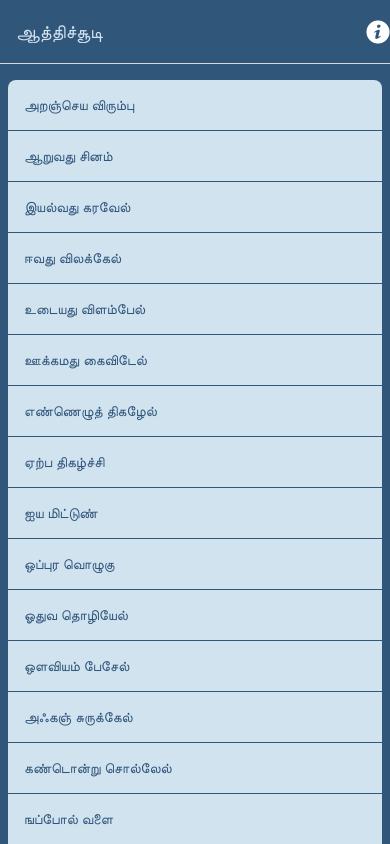
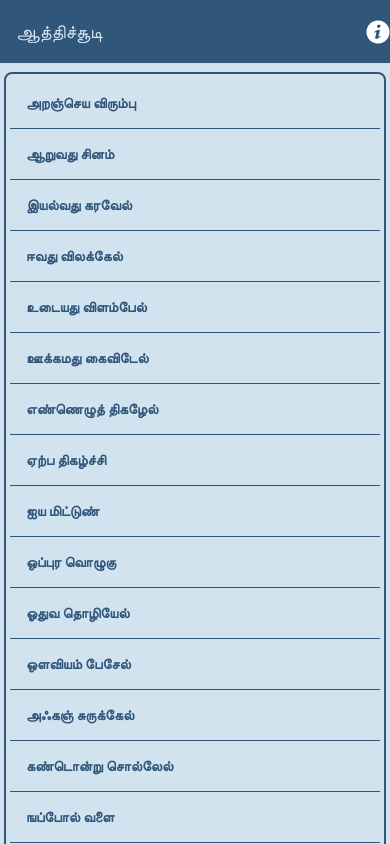
Before and after one commit to nibaji/aathichoodi-app, a React Native app: screen /PoemsList in a window 390 px wide. Shown: the top 844 px of the page. Built offline with nearby package versions, Linux system fonts and the light colour scheme.

Commit message:
style improvement and pressable fix

```diff
--- a/src/Components/InfoButton.tsx
+++ b/src/Components/InfoButton.tsx
@@ -16,9 +16,7 @@ export default function InfoButton() {
 
   return (
     <>
-      <Pressable
-        android_ripple={{radius: 10, foreground: true}}
-        onPress={onPressInfoHandle}>
+      <Pressable android_ripple={{radius: 10}} onPress={onPressInfoHandle}>
         <Entypo name="info-with-circle" size={24} color="white" />
       </Pressable>
       <InfoModal />
--- a/src/Components/InfoModal.tsx
+++ b/src/Components/InfoModal.tsx
@@ -59,14 +59,14 @@ const InfoModal = () => {
           {/* About App */}
           <Text style={styles.creditsTitleText}>App Author</Text>
           <Pressable
-            android_ripple={{radius: 80}}
+            android_ripple={{radius: 80, foreground: false}}
             onPress={async () => await Linking.openURL('https:nibaji.xyz')}>
             <Text style={styles.linkText}>Nidhun Balaji T R (nibaji)</Text>
           </Pressable>
 
           <Text style={styles.creditsTitleText}>App Source</Text>
           <Pressable
-            android_ripple={{radius: 16}}
+            android_ripple={{radius: 16, foreground: false}}
             onPress={async () =>
               await Linking.openURL('https:github.com/nibaji/aathichoodi-app')
             }>
@@ -74,7 +74,7 @@ const InfoModal = () => {
           </Pressable>
 
           <Pressable
-            android_ripple={{radius: 28}}
+            android_ripple={{radius: 28, foreground: false}}
             style={styles.okButton}
             onPress={() => dispatch(changeAppInfoVisibility())}>
             <Text style={styles.textStyle}>OKAY</Text>
@@ -132,6 +132,7 @@ const styles = StyleSheet.create({
     marginBottom: 16,
     borderBottomColor: AppColor.primary,
     borderBottomWidth: 0.5,
+    fontWeight: 'bold',
   },
   creditsTitleText: {
     marginBottom: 4,
@@ -143,6 +144,7 @@ const styles = StyleSheet.create({
     textAlign: 'justify',
     fontStyle: 'italic',
     color: 'grey',
+    fontWeight: 'bold',
   },
   linkText: {
     marginBottom: 5,
--- a/src/Screens/PoemsList.tsx
+++ b/src/Screens/PoemsList.tsx
@@ -25,8 +25,12 @@ export default function PoemsList({navigation}: Props) {
           keyExtractor={item => item.poem}
           renderItem={({item}) => (
             <Pressable
-              android_ripple={{radius: 500, color: AppColor.primary}}
-              unstable_pressDelay={500}
+              android_ripple={{
+                radius: 500,
+                color: AppColor.primary,
+                foreground: false,
+              }}
+              pressRetentionOffset={100}
               style={styles.poemView}
               onPress={() =>
                 navigation.navigate(POEM, {
@@ -37,7 +41,7 @@ export default function PoemsList({navigation}: Props) {
               <Text style={styles.poemText}>{item.poem}</Text>
             </Pressable>
           )}
-          ItemSeparatorComponent={() => <View style={styles.separator} />}
+          ItemSeparatorComponent={(<View style={styles.separator} />) as any}
           showsVerticalScrollIndicator={false}
         />
       </View>
@@ -49,14 +53,16 @@ const styles = StyleSheet.create({
   main: {
     flex: 1,
     padding: 4,
-    backgroundColor: AppColor.primary,
+    backgroundColor: AppColor.accent,
   },
   poemsView: {
-    marginTop: 12,
+    marginTop: 4,
+    padding: 4,
     marginBottom: '16%',
-    margin: 4,
     backgroundColor: AppColor.accent,
     borderRadius: 8,
+    borderWidth: 2,
+    borderColor: AppColor.primary,
   },
 
   poemView: {
@@ -68,6 +74,7 @@ const styles = StyleSheet.create({
   },
   poemText: {
     color: AppColor.primary,
+    fontWeight: 'bold',
     flexWrap: 'wrap',
     flex: 1,
   },
```
